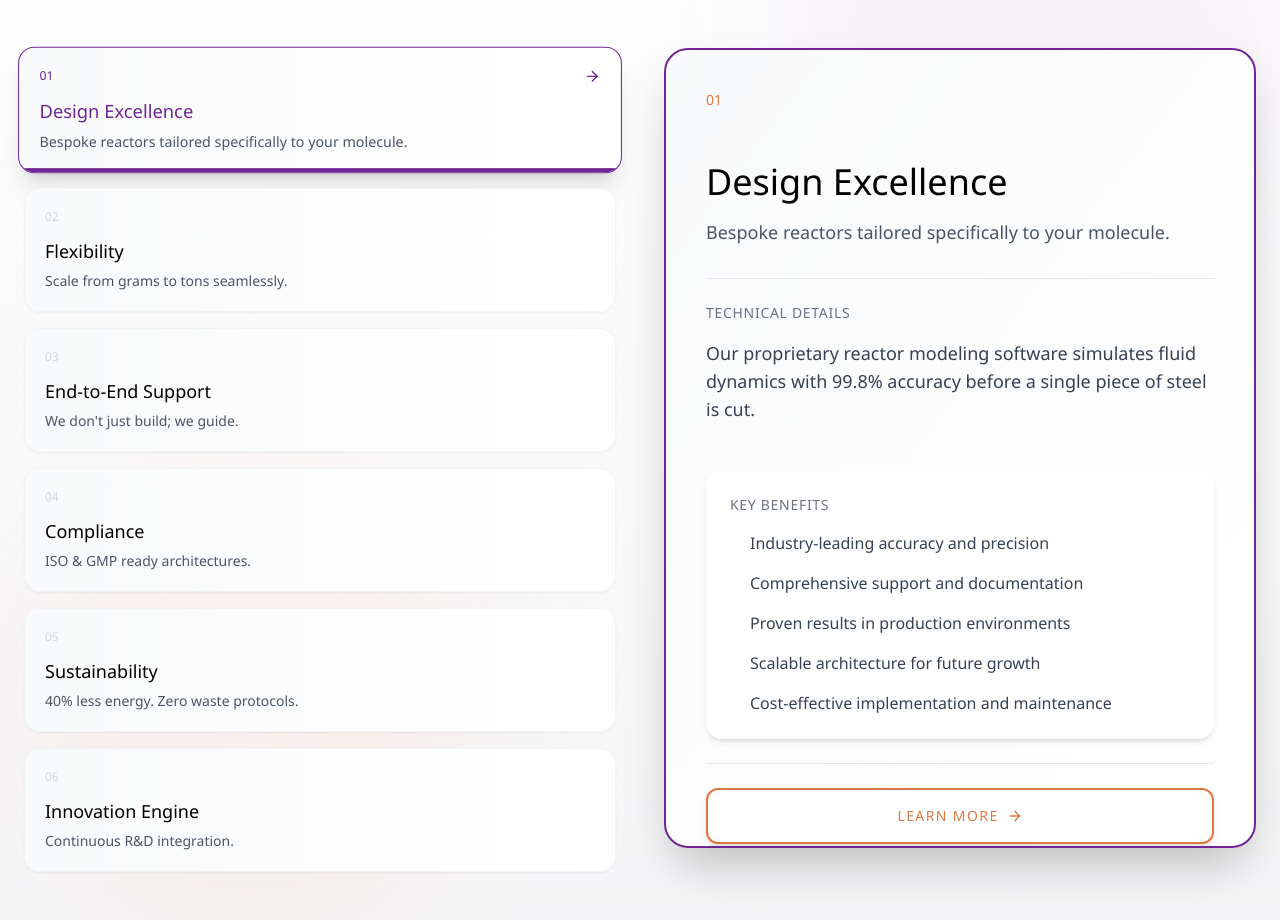
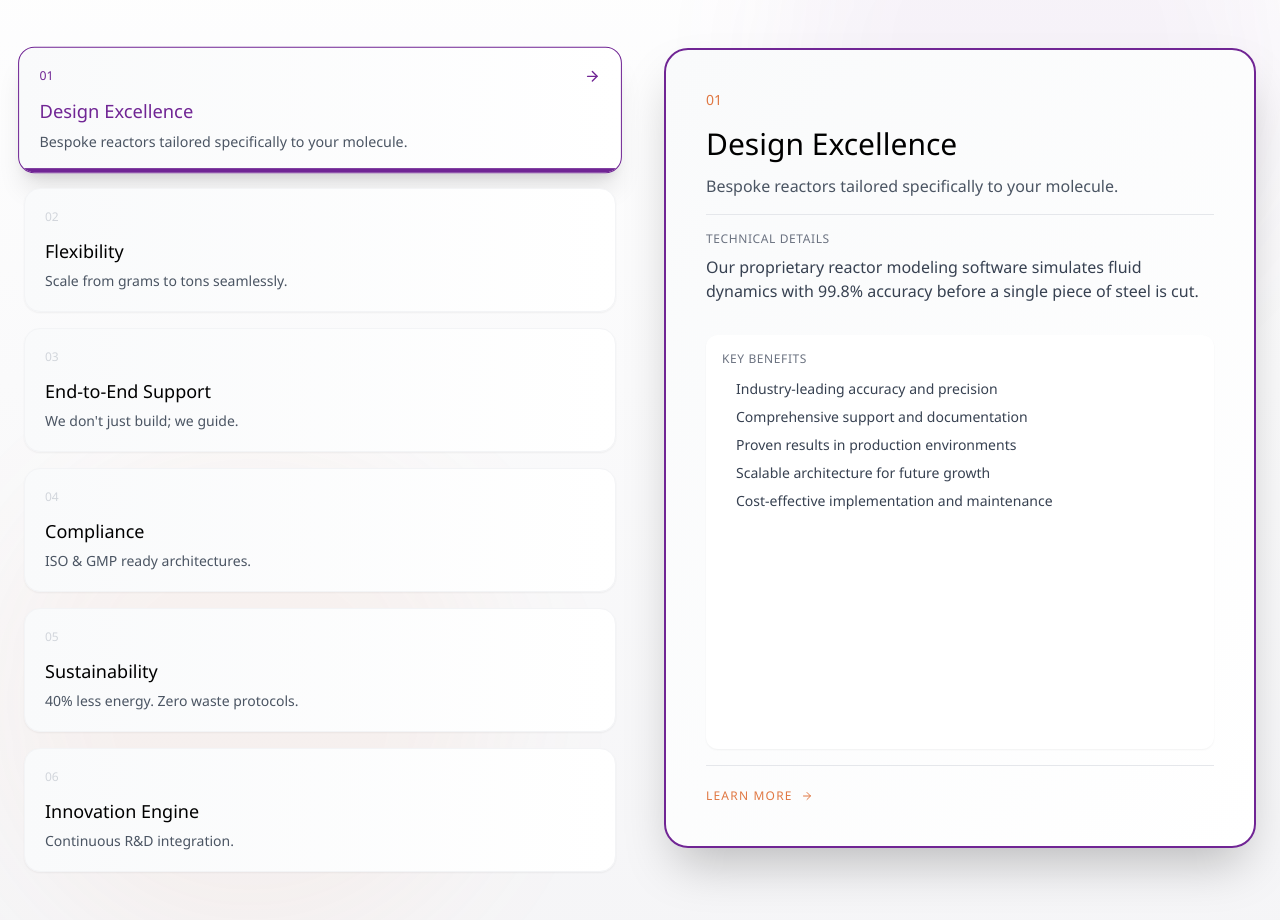
Before and after one commit to Aniketh077/revamp, a React (Vite) app: page / in a window 1280 px wide. Shown: the part 1800-2720 px from the top of the page. Built offline with nearby package versions, Linux system fonts and the light colour scheme; no server answers.

Commit message:
Updated Pillars.tsx

```diff
--- a/src/components/Pillars.tsx
+++ b/src/components/Pillars.tsx
@@ -148,63 +148,62 @@ export default function Pillars() {
                 }`}
                 style={{ minHeight: '800px' }}
               >
-                <div className="flex justify-between items-start mb-6">
+                <div className="flex justify-between items-start mb-4">
                   <span className={`text-sm font-bold uppercase ${selectedPillar.accentColor}`}>
                     {selectedPillar.number}
                   </span>
-                  <div className={`w-12 h-12 rounded-full ${selectedPillar.accentColor.replace('text-', 'bg-')} opacity-10`}></div>
                 </div>
 
-                <h3 className="text-3xl sm:text-4xl font-bold mb-4 leading-tight">{selectedPillar.title}</h3>
-                <p className="text-gray-600 mb-8 text-base sm:text-lg leading-relaxed">
+                <h3 className="text-2xl sm:text-3xl font-bold mb-3 leading-tight">{selectedPillar.title}</h3>
+                <p className="text-gray-600 mb-4 text-sm sm:text-base leading-relaxed">
                   {selectedPillar.description}
                 </p>
 
-                <div className="border-t border-gray-200 pt-6 mb-6">
-                  <h4 className="text-sm font-bold text-gray-500 uppercase tracking-wider mb-4">
+                <div className="border-t border-gray-200 pt-4 mb-4">
+                  <h4 className="text-xs font-bold text-gray-500 uppercase tracking-wider mb-2">
                     Technical Details
                   </h4>
-                  <p className="text-gray-700 leading-relaxed mb-6 text-base sm:text-lg">
+                  <p className="text-gray-700 leading-relaxed mb-4 text-sm sm:text-base">
                     {selectedPillar.detailedDescription}
                   </p>
                 </div>
 
-                <div className="bg-white rounded-2xl p-6 shadow-md mb-6 flex-grow">
-                  <h4 className="text-sm font-bold text-gray-500 uppercase tracking-wider mb-4">
+                <div className="bg-white rounded-xl p-4 shadow-sm mb-4 flex-grow">
+                  <h4 className="text-xs font-bold text-gray-500 uppercase tracking-wider mb-3">
                     Key Benefits
                   </h4>
-                  <ul className="space-y-4">
-                    <li className="flex items-start gap-3">
-                      <div className={`w-2 h-2 rounded-full ${selectedPillar.accentColor} mt-2 flex-shrink-0`}></div>
-                      <span className="text-gray-700 text-sm sm:text-base leading-relaxed">Industry-leading accuracy and precision</span>
+                  <ul className="space-y-2">
+                    <li className="flex items-start gap-2">
+                      <div className={`w-1.5 h-1.5 rounded-full ${selectedPillar.accentColor} mt-1.5 flex-shrink-0`}></div>
+                      <span className="text-gray-700 text-xs sm:text-sm leading-relaxed">Industry-leading accuracy and precision</span>
                     </li>
-                    <li className="flex items-start gap-3">
-                      <div className={`w-2 h-2 rounded-full ${selectedPillar.accentColor} mt-2 flex-shrink-0`}></div>
-                      <span className="text-gray-700 text-sm sm:text-base leading-relaxed">Comprehensive support and documentation</span>
+                    <li className="flex items-start gap-2">
+                      <div className={`w-1.5 h-1.5 rounded-full ${selectedPillar.accentColor} mt-1.5 flex-shrink-0`}></div>
+                      <span className="text-gray-700 text-xs sm:text-sm leading-relaxed">Comprehensive support and documentation</span>
                     </li>
-                    <li className="flex items-start gap-3">
-                      <div className={`w-2 h-2 rounded-full ${selectedPillar.accentColor} mt-2 flex-shrink-0`}></div>
-                      <span className="text-gray-700 text-sm sm:text-base leading-relaxed">Proven results in production environments</span>
+                    <li className="flex items-start gap-2">
+                      <div className={`w-1.5 h-1.5 rounded-full ${selectedPillar.accentColor} mt-1.5 flex-shrink-0`}></div>
+                      <span className="text-gray-700 text-xs sm:text-sm leading-relaxed">Proven results in production environments</span>
                     </li>
-                    <li className="flex items-start gap-3">
-                      <div className={`w-2 h-2 rounded-full ${selectedPillar.accentColor} mt-2 flex-shrink-0`}></div>
-                      <span className="text-gray-700 text-sm sm:text-base leading-relaxed">Scalable architecture for future growth</span>
+                    <li className="flex items-start gap-2">
+                      <div className={`w-1.5 h-1.5 rounded-full ${selectedPillar.accentColor} mt-1.5 flex-shrink-0`}></div>
+                      <span className="text-gray-700 text-xs sm:text-sm leading-relaxed">Scalable architecture for future growth</span>
                     </li>
-                    <li className="flex items-start gap-3">
-                      <div className={`w-2 h-2 rounded-full ${selectedPillar.accentColor} mt-2 flex-shrink-0`}></div>
-                      <span className="text-gray-700 text-sm sm:text-base leading-relaxed">Cost-effective implementation and maintenance</span>
+                    <li className="flex items-start gap-2">
+                      <div className={`w-1.5 h-1.5 rounded-full ${selectedPillar.accentColor} mt-1.5 flex-shrink-0`}></div>
+                      <span className="text-gray-700 text-xs sm:text-sm leading-relaxed">Cost-effective implementation and maintenance</span>
                     </li>
                   </ul>
                 </div>
 
-                <div className="pt-6 border-t border-gray-200 mt-auto">
+                <div className="pt-4 border-t border-gray-200 mt-auto">
                   <a
                     href={`/pillar/${selectedPillar.id}`}
                     target="_blank"
                     rel="noopener noreferrer"
-                    className={`inline-flex items-center justify-center w-full py-4 px-6 text-sm font-bold uppercase tracking-widest ${selectedPillar.accentColor} bg-white rounded-xl shadow-md hover:shadow-xl hover:scale-105 transition-all duration-300 border-2 ${selectedPillar.borderColor}`}
+                    className={`inline-flex items-center text-xs font-bold uppercase tracking-widest ${selectedPillar.accentColor} hover:underline transition-all`}
                   >
-                    Learn More <ArrowRight className="w-4 h-4 ml-2" />
+                    Learn More <ArrowRight className="w-3 h-3 ml-2" />
                   </a>
                 </div>
               </div>
```
